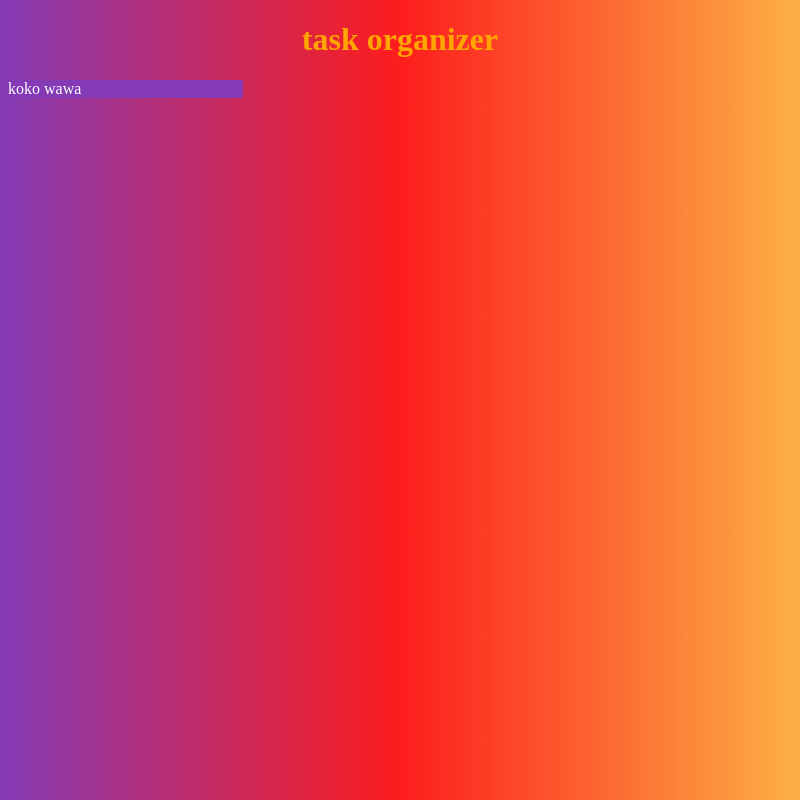
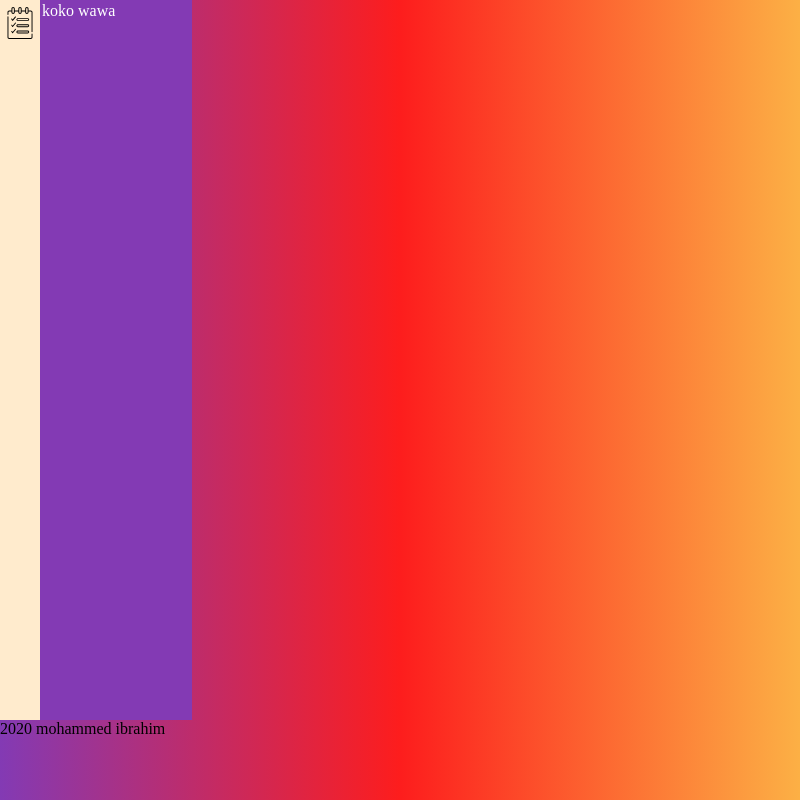
Before and after one commit to marait123/tasks-organizer, an Electron app: page index.html in a window 800 px wide. Drawn offline with nearby package versions, Linux system fonts and the light colour scheme.

Commit message:
side menue shows and hides well

```diff
--- a/index.html
+++ b/index.html
@@ -9,14 +9,71 @@
 		/>
 
 		<link rel="stylesheet" href="styles.css" />
+		<script>
+			let side_appear = true;
+			function toggle_todo_list() {
+				// alert("toggle todo list");
+				let side_div = document.getElementById("side-div");
+				let main_content_div = document.getElementById(
+					"main-content-div"
+				);
+
+				if (side_appear) {
+					side_div.style.display = "none";
+					side_div.setAttribute("widthRatio", 0);
+					main_content_div.setAttribute("widthRatio", 1);
+				} else {
+					side_div.style.display = "block";
+
+					side_div.setAttribute("widthRatio", 0.2);
+					main_content_div.setAttribute("widthRatio", 0.8);
+				}
+				side_appear = !side_appear;
+				resize_window();
+			}
+			function resize_window() {
+				var w = window.outerWidth;
+				var h = window.outerHeight;
+
+				var txt = "Window size: width=" + w + ", height=" + h;
+				console.log(txt);
+				let main_content_div = document.getElementById(
+					"main-content-div"
+				);
+				let side_div = document.getElementById("side-div");
+				let main_div = document.getElementById("main-div");
+				console.log(main_div);
+				main_div.style.height = `${h * 0.9}px`;
+
+				main_content_div.style.width = `${
+					(w - 40) * main_content_div.getAttribute("widthRatio")
+				}px`;
+				side_div.style.width = `${
+					(w - 40) * side_div.getAttribute("widthRatio")
+				}px`;
+
+				console.log(main_content_div);
+				console.log(side_div);
+			}
+			document.addEventListener("DOMContentLoaded", resize_window);
+		</script>
 	</head>
 
-	<body>
-		<h1 style="text-align: center">task organizer</h1>
+	<body onresize="resize_window()">
+		<!-- <h1 style="text-align: center">task organizer</h1> -->
 		<div id="main-div">
-			<div id="side-div">koko wawa</div>
+			<div id="icon-div">
+				<img
+					class="icon-img"
+					src="./images/to-do-list.svg"
+					onclick="toggle_todo_list()"
+					alt=""
+				/>
+			</div>
+			<div id="side-div" widthRatio=".2">koko wawa</div>
+			<div id="main-content-div" widthRatio=".8"></div>
 		</div>
-
+		<footer>2020 mohammed ibrahim</footer>
 		<script></script>
 		<script src="views.js"></script>
 	</body>
--- a/styles.css
+++ b/styles.css
@@ -5,6 +5,7 @@ input {
 	outline: 0;
 }
 body {
+	margin: 0;
 	background: rgb(131, 58, 180);
 	background: linear-gradient(
 		90deg,
@@ -34,9 +35,33 @@ body {
 #main-div {
 	display: flex;
 }
+#main-content-div {
+	display: flex;
+	/* width: 70%; */
+}
+#icon-div {
+	margin-left: 0;
+	padding: 2px;
+	box-sizing: border-box;
+	width: 40px;
+	display: flex;
+	flex-direction: column;
+	background-color: blanchedalmond;
+}
+.icon-img {
+	box-sizing: border-box;
+	padding: 5px 2px;
+	width: 100%;
+	/* max-height: 50px; */
+}
+.icon-img:hover {
+	background-color: rgb(165, 121, 207);
+}
 #side-div {
-	/* box-sizing: border-box; */
-	width: 30%;
+	padding: 2px;
+
+	box-sizing: border-box;
+	/* width: 25%; */
 	display: flex;
 	background-color: rgb(131, 58, 180);
 	/* height: 1000px; */
@@ -48,7 +73,7 @@ body {
 	flex-direction: column;
 	display: flex;
 	min-height: 500px;
-	width: 70%;
+	width: 100%;
 	box-sizing: border-box;
 	background-color: tomato;
 }
@@ -58,7 +83,9 @@ body {
 	flex-direction: column;
 	display: flex;
 	min-height: 500px;
-	width: 70%;
+	/* max-height: 1000px; */
+	overflow: auto;
+	width: 100%;
 	box-sizing: border-box;
 	background-color: tomato;
 }
@@ -94,7 +121,7 @@ body {
 	font-weight: bold;
 }
 #todo-title-input {
-	width: 50%;
+	width: 70%;
 	height: 32px;
 	font-size: 1.2em;
 	border: none;
@@ -128,12 +155,3 @@ body {
 #todo-launch:focus {
 	border: none;
 }
-.noselect {
-	-webkit-touch-callout: none; /* iOS Safari */
-	-webkit-user-select: none; /* Safari */
-	-khtml-user-select: none; /* Konqueror HTML */
-	-moz-user-select: none; /* Old versions of Firefox */
-	-ms-user-select: none; /* Internet Explorer/Edge */
-	user-select: none; /* Non-prefixed version, currently
-                                    supported by Chrome, Edge, Opera and Firefox */
-}
--- a/views.js
+++ b/views.js
@@ -115,7 +115,8 @@ class Screen {
 class StartScreen extends Screen {
 	render() {
 		console.log("laoded");
-		$("#main-div").append(`<div id="welcome-div" class="btn-collection">
+		$("#main-content-div")
+			.append(`<div id="welcome-div" class="btn-collection">
             <button class="btn-block choose_folder" onclick="show_dialog()">choose folders</button>
             <button class="btn-block open_file" onclick="readFile()">open .todo</button>
           </div>`);
@@ -130,7 +131,7 @@ class TodoScreen {
 		this.subTodos = subTodos;
 	}
 	render() {
-		$("#main-div").append(`<div id="todo-div"></div>`);
+		$("#main-content-div").append(`<div id="todo-div"></div>`);
 		$("#todo-div").append(`<div class="todo-title">
 				<input
 					type="text"
```
